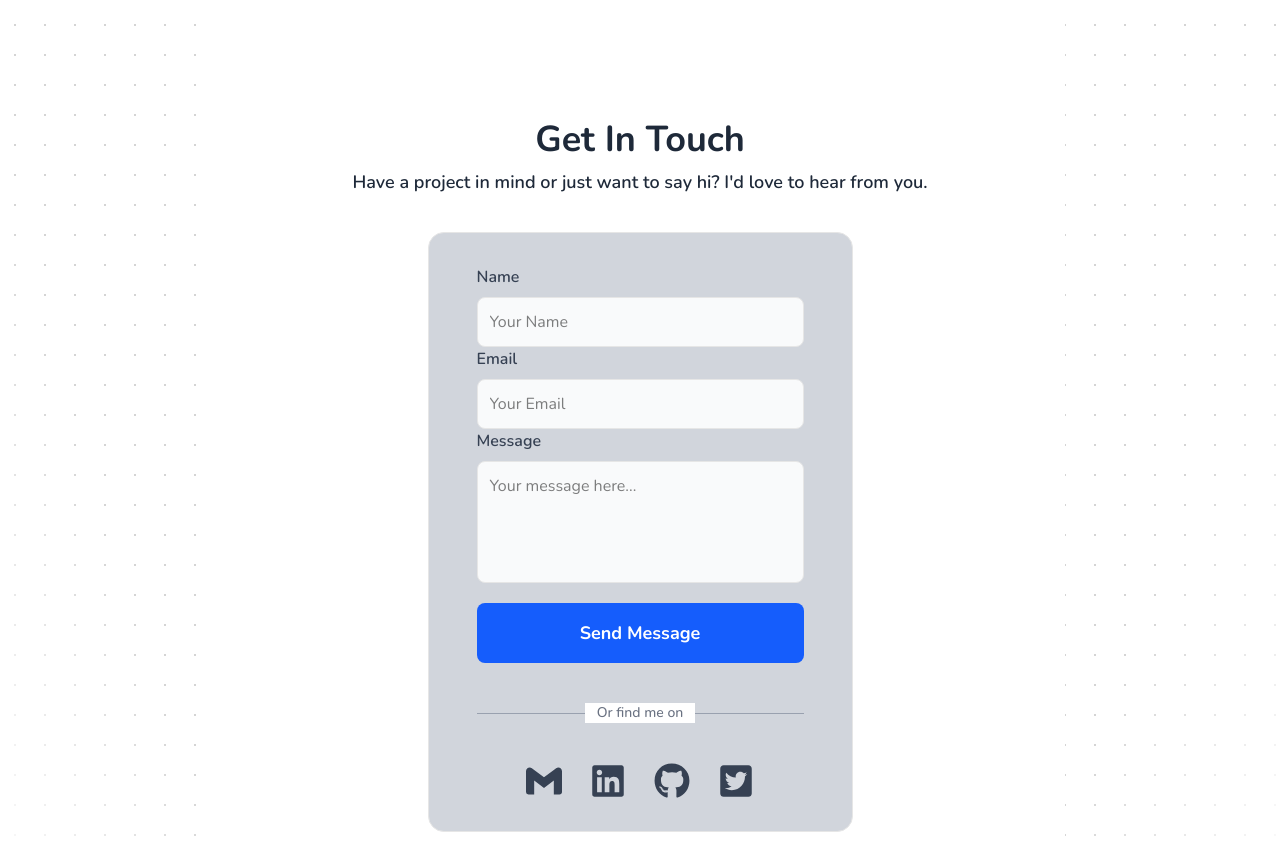
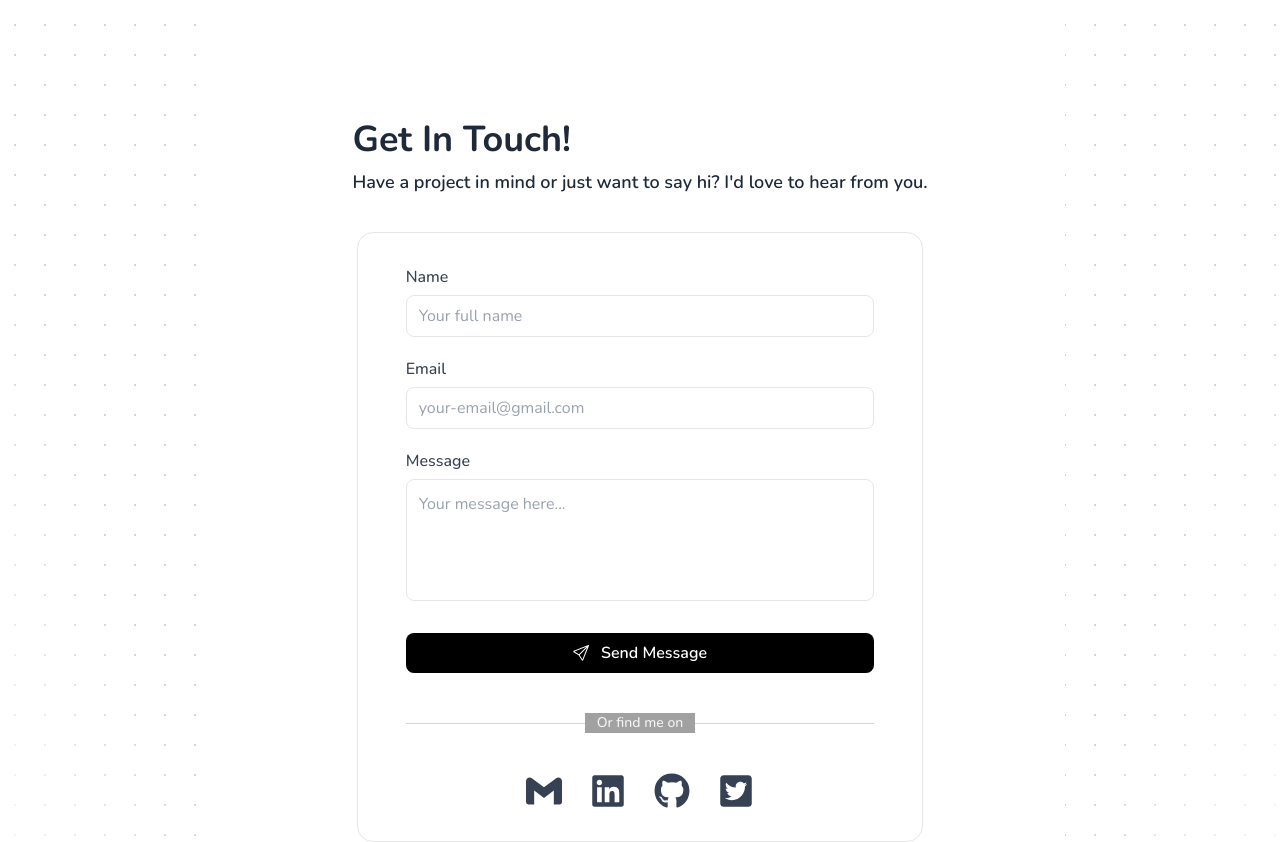
Before and after one commit to Piyush-20045/Portfolio, a React (Vite) app: page / in a window 1280 px wide. Shown: the part 2720-3562 px from the top of the page. Built offline with nearby package versions, Linux system fonts and the light colour scheme; a web font is replaced by a local one.

Commit message:
ui: rewamp the Contact section

```diff
--- a/src/components/contact/Contact.jsx
+++ b/src/components/contact/Contact.jsx
@@ -49,16 +49,16 @@ const Contact = () => {
     >
       {/* TITLE and DESCRIPTION */}
       <motion.div
-        className="mb-4 text-center"
+        className="ml-4 md:ml-0 mb-4 text-start"
         initial={{ opacity: 0, y: 20 }}
         whileInView={{ opacity: 1, y: 0 }}
         transition={{ duration: 0.5 }}
         viewport={{ once: true }}
       >
         <h2 className="text-4xl font-bold text-gray-800 dark:text-gray-200">
-          Get In Touch
+          Get In Touch!
         </h2>
-        <p className="mx-3 mt-2 text-lg font-semibold text-gray-800 dark:text-gray-300">
+        <p className="mt-2 text-lg font-semibold text-gray-800 dark:text-gray-300">
           Have a project in mind or just want to say hi? I'd love to hear from
           you.
         </p>
@@ -69,7 +69,7 @@ const Contact = () => {
         whileInView={{ opacity: 1, y: 0 }}
         transition={{ duration: 0.5 }}
         viewport={{ once: true }}
-        className="w-11/12 md:w-4/6 lg:w-3/6 mx-3 mt-5 px-4 sm:px-6 md:px-12 py-8 flex flex-col gap-4 border border-gray-400 rounded-2xl bg-gray-300 dark:bg-gray-900"
+        className="w-11/12 md:w-4/6 lg:w-4/6 mx-3 mt-5 px-4 sm:px-6 md:px-12 py-8 flex flex-col gap-4 border border-gray-400 rounded-2xl"
       >
         {/* FORM */}
         <Form />
@@ -81,10 +81,10 @@ const Contact = () => {
               className="absolute inset-0 flex items-center"
               aria-hidden="true"
             >
-              <div className="w-full border-t border-gray-400" />
+              <div className="w-full border-t border-gray-300 dark:border-gray-600" />
             </div>
             <div className="relative flex justify-center text-sm">
-              <span className="px-3 bg-white text-gray-500 font-medium">
+              <span className="px-3 bg-neutral-400 dark:bg-gray-300 dark:text-gray-600 text-gray-100 font-medium">
                 Or find me on
               </span>
             </div>
--- a/src/components/contact/Form.jsx
+++ b/src/components/contact/Form.jsx
@@ -1,6 +1,8 @@
 import { useRef } from "react";
 import { toast } from "react-toastify";
 import emailjs from "@emailjs/browser";
+import Input from "./Input";
+import { BsSend } from "react-icons/bs";
 
 const Form = () => {
   const form = useRef();
@@ -21,48 +23,41 @@ const Form = () => {
   };
 
   return (
-    <form ref={form} onSubmit={sendMail}>
-      <div className="flex flex-col ">
-        <label className="mb-2 font-semibold text-gray-700 dark:text-gray-100">
+    <form ref={form} onSubmit={sendMail} className="flex flex-col gap-5">
+      <div className="flex flex-col">
+        <label className="mb-1.5 font-medium text-gray-700 dark:text-gray-100">
           Name
         </label>
-        <input
-          type="text"
-          name="user_name"
-          placeholder="Your Name"
-          className="block w-full p-3 bg-gray-50 dark:bg-gray-200 border border-gray-300 rounded-lg focus:outline-blue-600"
-          required
+        <Input type="text" name="user_name" placeholder="Your full name" />
+      </div>
+      <div className="flex flex-col">
+        <label className="mb-1.5 font-medium text-gray-700 dark:text-gray-100">
+          Email
+        </label>
+        <Input
+          type="email"
+          name="user_email"
+          placeholder="your-email@gmail.com"
         />
       </div>
       <div className="flex flex-col">
-        <label className="mb-2 font-semibold text-gray-700 dark:text-gray-100">
-          Email
-        </label>
-        <input
-          type="email"
-          name="user_email"
-          placeholder="Your Email"
-          className="block w-full p-3 bg-gray-50 dark:bg-gray-200 border border-gray-300 rounded-lg  focus:outline-blue-600"
-          required
-        />
-      </div>
-      <div className="flex flex-col">
-        <label className="mb-2 font-semibold text-gray-700 dark:text-gray-100">
+        <label className="mb-1.5 font-medium text-gray-700 dark:text-gray-100">
           Message
         </label>
         <textarea
           name="message"
           rows="4"
           placeholder="Your message here..."
-          className="block w-full p-3 bg-gray-50 dark:bg-gray-200 border border-gray-300 rounded-lg resize-none focus:outline-blue-600"
+          className="block w-full p-3 rounded-lg bg-white dark:bg-neutral-950 border border-gray-300 dark:border-neutral-700 text-gray-900 dark:text-gray-100 placeholder:text-gray-400 dark:placeholder:text-gray-500 focus:outline-none focus:ring-2 focus:ring-neutral-400 dark:focus:ring-neutral-700 resize-none"
           required
         ></textarea>
       </div>
       {/* Submit Button */}
       <button
         type="submit"
-        className="w-full mt-5 px-6 py-4 text-lg font-bold text-white bg-blue-600 rounded-lg hover:bg-blue-700 transition-all duration-200 active:scale-95 cursor-pointer"
+        className="w-full mt-3 px-6 py-2 flex justify-center items-center gap-3 text-md font-semibold text-white dark:text-gray-950 bg-black dark:bg-white rounded-lg hover:bg-gray-800 dark:hover:bg-gray-200 transition-all duration-200 active:scale-95 cursor-pointer"
       >
+        <BsSend />
         Send Message
       </button>
     </form>
--- /dev/null
+++ b/src/components/contact/Input.jsx
@@ -0,0 +1,13 @@
+const Input = ({ type, name, placeholder }) => {
+  return (
+    <input
+      type={type}
+      name={name}
+      placeholder={placeholder}
+      required
+      className="block w-full px-3 py-2 rounded-lg bg-white dark:bg-neutral-950 border border-gray-300 dark:border-neutral-700 text-gray-900 dark:text-gray-100 placeholder:text-gray-400 dark:placeholder:text-gray-500 focus:outline-none focus:ring-2 focus:ring-neutral-400 dark:focus:ring-neutral-700"
+    />
+  );
+};
+
+export default Input;
```
